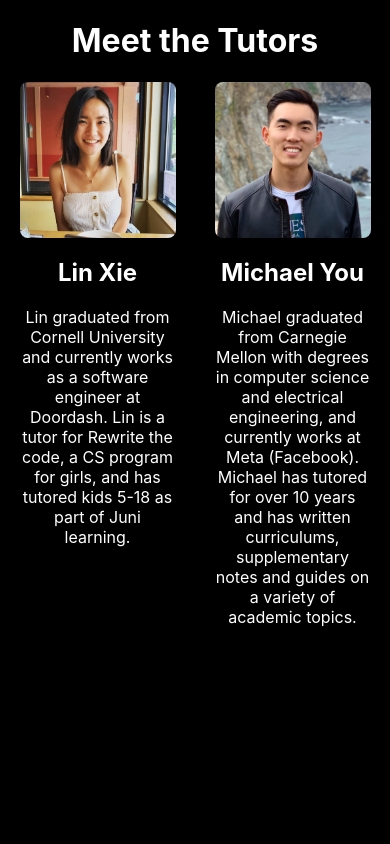
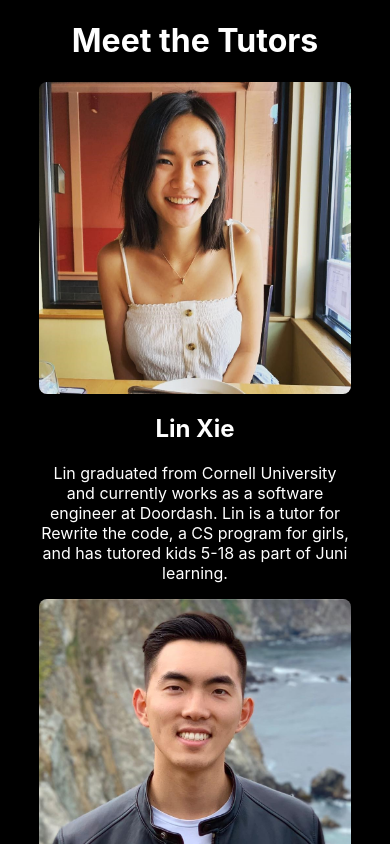
Before and after one commit to mikinty/tutoring, a React (Create React App) app: page / in a window 390 px wide. Shown: the top 844 px of the page. Built offline with nearby package versions, Linux system fonts and the light colour scheme.

Commit message:
Added responsive layout for mobile
double column into single when mobile

```diff
--- a/package.json
+++ b/package.json
@@ -14,6 +14,7 @@
   "scripts": {
     "start": "react-scripts start",
     "build": "react-scripts build",
+    "deploy": "npm run build && gh-pages -d build",
     "test": "react-scripts test",
     "eject": "react-scripts eject"
   },
@@ -36,6 +37,7 @@
     ]
   },
   "devDependencies": {
+    "gh-pages": "^4.0.0",
     "sass": "^1.52.3"
   }
 }
--- a/src/pages/Classes.js
+++ b/src/pages/Classes.js
@@ -2,7 +2,7 @@ import React from "react";
 
 function classesColumn(title, topics) {
   return (
-    <div className="class-column">
+    <div className="column">
       <div className="title">{title}</div>
       <div className="topics-container">
         {topics.map((topic) => (
--- a/src/pages/Tutors.js
+++ b/src/pages/Tutors.js
@@ -4,7 +4,7 @@ import linxie from "../images/linxie.jpg";
 
 function headshot(image, name, description) {
   return (
-    <div className="headshot">
+    <div className="headshot column">
       <div className="headshot-image-wrapper">
         <img src={image} alt={`headshot of ${name}`} />
       </div>
@@ -18,7 +18,7 @@ export default function Tutors() {
   return (
     <div className="full-page" id="tutors">
       <h1 className="page-header">Meet the Tutors</h1>
-      <div id="tutor-container">
+      <div className="double-column" id="tutor-container">
         {headshot(
           linxie,
           "Lin Xie",
--- a/src/styles.scss
+++ b/src/styles.scss
@@ -11,21 +11,17 @@ a:visited {
 }
 
 .full-page {
-  height: 100vh;
   width: 100%;
 }
 
 #tutor-container {
-  display: flex;
-  flex-direction: row;
-  height: 90%;
+  height: 100%;
   align-items: start;
 
   .headshot {
     display: flex;
     flex-direction: column;
     align-items: center;
-    width: 50%;
 
     .headshot-image-wrapper {
       width: 80%;
@@ -44,6 +40,7 @@ a:visited {
 
     .description {
       width: 80%;
+      margin-bottom: 16px;
     }
   }
 }
@@ -52,7 +49,7 @@ a:visited {
   display: flex;
   flex-direction: row;
 
-  .class-column {
+  .column {
     width: 50%;
 
     .title {
@@ -67,6 +64,16 @@ a:visited {
   }
 }
 
+@media screen and (max-width: 600px) {
+  .double-column {
+    flex-direction: column;
+
+    .column {
+      width: 100%;
+    }
+  }
+}
+
 #page-contact {
   #email-link {
     color: white;
```
Also changed, not shown: 1 other file (tests, documents, lock files or other folders).
